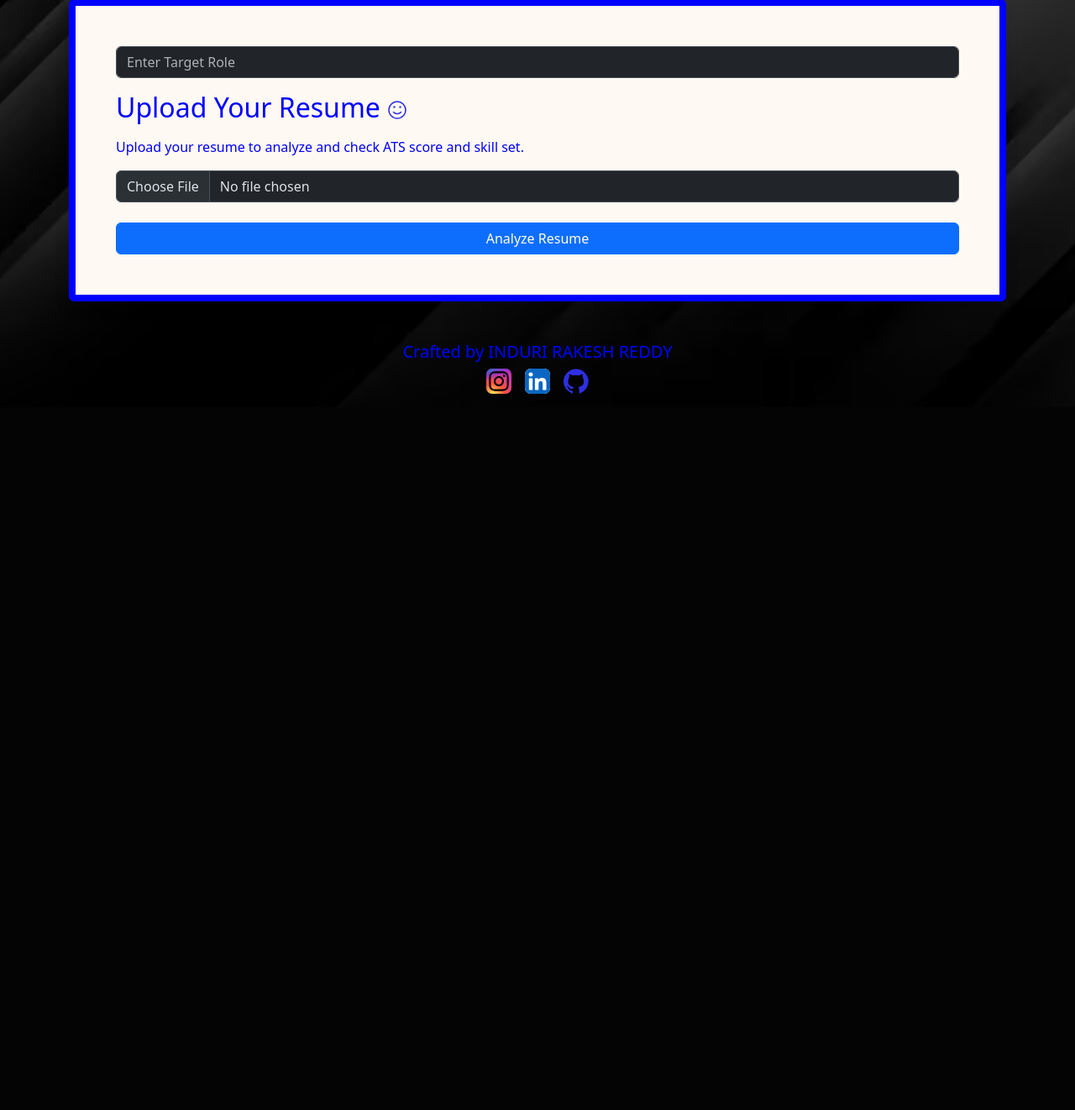
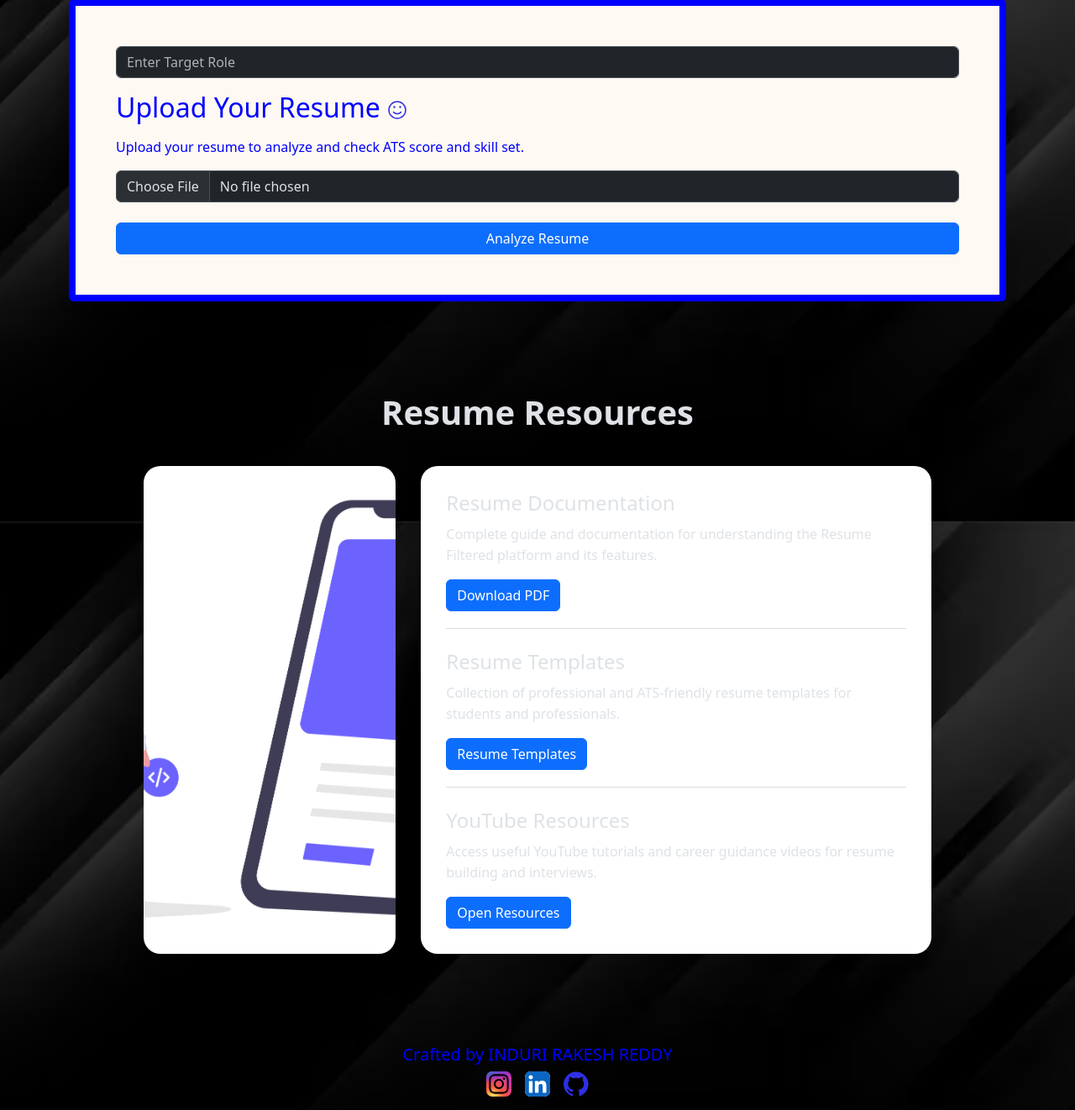
Before and after one commit to rakesh-8672/resumefiltered, a Flask app: page / in a window 1280 px wide. Shown: the part 979-2301 px from the top of the page at 84% size. Before the commit the page ends 1448 px from the top, so only its background shows below. Run offline with Flask 3, Linux system fonts and the light colour scheme.

Commit message:
added the resources

```diff
--- a/backend/static/style.css
+++ b/backend/static/style.css
@@ -129,3 +129,104 @@ body{
     align-items:center;
     align-content:center;
 }
+.ress{
+    color:#0046FF;
+}
+.resources-section{
+    padding: 60px 8%;
+}
+
+.headre{
+    text-align: center;
+    margin-bottom: 40px;
+    font-size: 40px;
+    font-weight: bold;
+}
+
+.resources-container{
+    display: flex;
+    align-items: stretch;
+    justify-content: center;
+    gap: 30px;
+    flex-wrap: wrap;
+}
+
+/* Left Image */
+.resource-image{
+    flex: 1;
+    min-width: 300px;
+    max-width: 420px;
+}
+
+.resource-image img{
+    width: 100%;
+    height: 100%;
+    object-fit: cover;
+    border-radius: 20px;
+}
+
+/* Right Box */
+.resource-box{
+    flex: 2;
+    min-width: 320px;
+
+    background: #ffffff;
+    border-radius: 20px;
+    padding: 30px;
+
+    display: flex;
+    flex-direction: column;
+    gap: 25px;
+
+    box-shadow: 0px 4px 20px rgba(0,0,0,0.1);
+}
+
+/* Individual Cards */
+.resource-card{
+    padding-bottom: 20px;
+    border-bottom: 1px solid #ddd;
+}
+
+.resource-card:last-child{
+    border-bottom: none;
+    padding-bottom: 0;
+}
+
+.resource-card h3{
+    font-size: 24px;
+    margin-bottom: 10px;
+}
+
+.resource-card p{
+    font-size: 16px;
+    line-height: 1.6;
+    margin-bottom: 15px;
+}
+
+/* Buttons */
+.btn{
+    display: inline-block;
+    padding: 10px 20px;
+    border-radius: 8px;
+    text-decoration: none;
+}
+
+/* Responsive */
+@media(max-width: 768px){
+
+    .resources-container{
+        flex-direction: column;
+    }
+
+    .resource-image{
+        max-width: 100%;
+    }
+
+    .resource-box{
+        width: 100%;
+    }
+
+    .headre{
+        font-size: 32px;
+    }
+}
--- a/templates/index.html
+++ b/templates/index.html
@@ -33,9 +33,7 @@
 
         <h1 id="mainhead" class="text-center mt-5">
             RESUME ANALYZER
-            <img id="logo" class="mb-1"
-                src="{{ url_for('static', filename='icon.svg') }}"
-                height="28px">
+            <img id="logo" class="mb-1" src="{{ url_for('static', filename='icon.svg') }}" height="28px">
         </h1>
 
         <p id="dis" class="text-center">
@@ -55,11 +53,7 @@
 
         <h2 id="feature" class="text-center mb-5">
             MAIN FEATURES
-            <img
-                src="{{ url_for('static', filename='leafff.svg') }}"
-                height="45px"
-                width="30px"
-                class="mb-2">
+            <img src="{{ url_for('static', filename='leafff.svg') }}" height="45px" width="30px" class="mb-2">
         </h2>
 
         <div class="container-lg">
@@ -71,10 +65,8 @@
 
                     <div id="eggone" class="card h-100">
 
-                        <img id="analyize"
-                            src="{{ url_for('static', filename='analyize.png') }}"
-                            class="card-img-top mb-3"
-                            alt="analyzes">
+                        <img id="analyize" src="{{ url_for('static', filename='analyize.png') }}"
+                            class="card-img-top mb-3" alt="analyzes">
 
                         <div class="card-body">
 
@@ -97,10 +89,7 @@
 
                     <div id="eggtwo" class="card h-100">
 
-                        <img id="ats"
-                            src="{{ url_for('static', filename='ats.png') }}"
-                            class="card-img-top"
-                            alt="ats"
+                        <img id="ats" src="{{ url_for('static', filename='ats.png') }}" class="card-img-top" alt="ats"
                             height="200px">
 
                         <div class="card-body">
@@ -123,18 +112,14 @@
 
                     <div id="eggthree" class="card h-100">
 
-                        <img id="skill"
-                            src="{{ url_for('static', filename='skill.png') }}"
-                            class="card-img-top"
+                        <img id="skill" src="{{ url_for('static', filename='skill.png') }}" class="card-img-top"
                             alt="skill set">
 
                         <div class="card-body">
 
                             <h4 class="cardhead">
                                 Skill Set
-                                <img
-                                    src="{{ url_for('static', filename='skilllll.svg') }}"
-                                    class="mb-2">
+                                <img src="{{ url_for('static', filename='skilllll.svg') }}" class="mb-2">
                             </h4>
 
                             <p class="card-text">
@@ -157,8 +142,7 @@
         <div id="upload" class="card p-5 shadow text-center mb-5">
 
             <div class="mb-3">
-                <input type="text" id="role" class="form-control"
-                    placeholder="Enter Target Role" required>
+                <input type="text" id="role" class="form-control" placeholder="Enter Target Role" required>
             </div>
 
             <h2 id="h2ofup" class="mb-3">
@@ -172,15 +156,9 @@
 
             <form id="resume-form">
 
-                <input id="up"
-                    class="form-control mb-4"
-                    type="file"
-                    accept=".pdf,.docx"
-                    required>
+                <input id="up" class="form-control mb-4" type="file" accept=".pdf,.docx" required>
 
-                <button id="analyze-btn"
-                    type="submit"
-                    class="btn btn-primary w-100">
+                <button id="analyze-btn" type="submit" class="btn btn-primary w-100">
 
                     Analyze Resume
 
@@ -212,9 +190,7 @@
                             Analysis Results
                         </h3>
 
-                        <div id="ai-response"
-                            class="text-white mt-4"
-                            style="white-space: pre-wrap; line-height:1.8;">
+                        <div id="ai-response" class="text-white mt-4" style="white-space: pre-wrap; line-height:1.8;">
                         </div>
 
                         <!-- ATS -->
@@ -224,13 +200,8 @@
 
                             <div class="progress bg-secondary" style="height: 30px;">
 
-                                <div id="ats-progress"
-                                    class="progress-bar fw-bold fs-5"
-                                    role="progressbar"
-                                    style="width: 0%;"
-                                    aria-valuenow="0"
-                                    aria-valuemin="0"
-                                    aria-valuemax="100">
+                                <div id="ats-progress" class="progress-bar fw-bold fs-5" role="progressbar"
+                                    style="width: 0%;" aria-valuenow="0" aria-valuemin="0" aria-valuemax="100">
 
                                     0%
 
@@ -248,8 +219,7 @@
                                     <i class="bi bi-check-circle"></i> Pros
                                 </h4>
 
-                                <ul id="pros-list"
-                                    class="list-group list-group-flush bg-transparent">
+                                <ul id="pros-list" class="list-group list-group-flush bg-transparent">
                                 </ul>
 
                             </div>
@@ -260,8 +230,7 @@
                                     <i class="bi bi-x-circle"></i> Cons
                                 </h4>
 
-                                <ul id="cons-list"
-                                    class="list-group list-group-flush bg-transparent">
+                                <ul id="cons-list" class="list-group list-group-flush bg-transparent">
                                 </ul>
 
                             </div>
@@ -274,6 +243,61 @@
 
         </div>
 
+        <section class="resources-section">
+            <h2 class="headre">Resume Resources</h2>
+
+            <div class="resources-container">
+
+                <!-- Left Image -->
+                <div class="resource-image">
+                    <img src="{{ url_for('static', filename='resource2.png') }}" alt="Resources Image">
+                </div>
+
+                <!-- Right Resource Box -->
+                <div class="resource-box">
+
+                    <!-- Resource 1 -->
+                    <div class="resource-card">
+                        <h3>Resume Documentation</h3>
+                        <p>
+                            Complete guide and documentation for understanding the Resume Filtered platform and its
+                            features.
+                        </p>
+
+                        <a href="{{ url_for('static', filename='resume Documantation.pdf') }}" download
+                            class="btn btn-primary">
+                            Download PDF
+                        </a>
+                    </div>
+
+                    <!-- Resource 2 -->
+                    <div class="resource-card">
+                        <h3>Resume Templates</h3>
+                        <p>
+                            Collection of professional and ATS-friendly resume templates for students and professionals.
+                        </p>
+
+                        <a href="https://resume.io/resume-templates" target="_blank" class="btn btn-primary">
+                            Resume Templates
+                        </a>
+                    </div>
+
+                    <!-- Resource 3 -->
+                    <div class="resource-card">
+                        <h3>YouTube Resources</h3>
+                        <p>
+                            Access useful YouTube tutorials and career guidance videos for resume building and
+                            interviews.
+                        </p>
+
+                        <a href="{{ url_for('static', filename='links.html') }}" target="_blank"
+                            class="btn btn-primary">
+                            Open Resources
+                        </a>
+                    </div>
+
+                </div>
+            </div>
         </section>
 
         <!-- FOOTER -->
@@ -287,19 +311,14 @@
 
                 <div class="insta">
                     <a href="https://www.instagram.com/rakesh.reddy_i/" target="_blank">
-                    <img
-                        src="{{ url_for('static', filename='insta.svg') }}"
-                        height="30">
+                        <img src="{{ url_for('static', filename='insta.svg') }}" height="30">
                     </a>
                 </div>
 
                 <div class="linkedin">
-                <a href="https://www.linkedin.com/in/induri-rakesh-reddy-4a8237373/"
-                    target="_blank">
+                    <a href="https://www.linkedin.com/in/induri-rakesh-reddy-4a8237373/" target="_blank">
 
-                    <img
-                        src="{{ url_for('static', filename='linkedin.svg') }}"
-                        height="30">
+                        <img src="{{ url_for('static', filename='linkedin.svg') }}" height="30">
 
                     </a>
                 </div>
@@ -307,9 +326,7 @@
                 <div class="github">
                     <a href="https://github.com/rakesh-8672" target="_blank">
 
-                    <img
-                        src="{{ url_for('static', filename='github (1).svg') }}"
-                        height="30">
+                        <img src="{{ url_for('static', filename='github (1).svg') }}" height="30">
 
                     </a>
                 </div>
```
Also changed, not shown: backend/static/resource2.png (added). Lines whose indentation alone changed are shown as unchanged.
